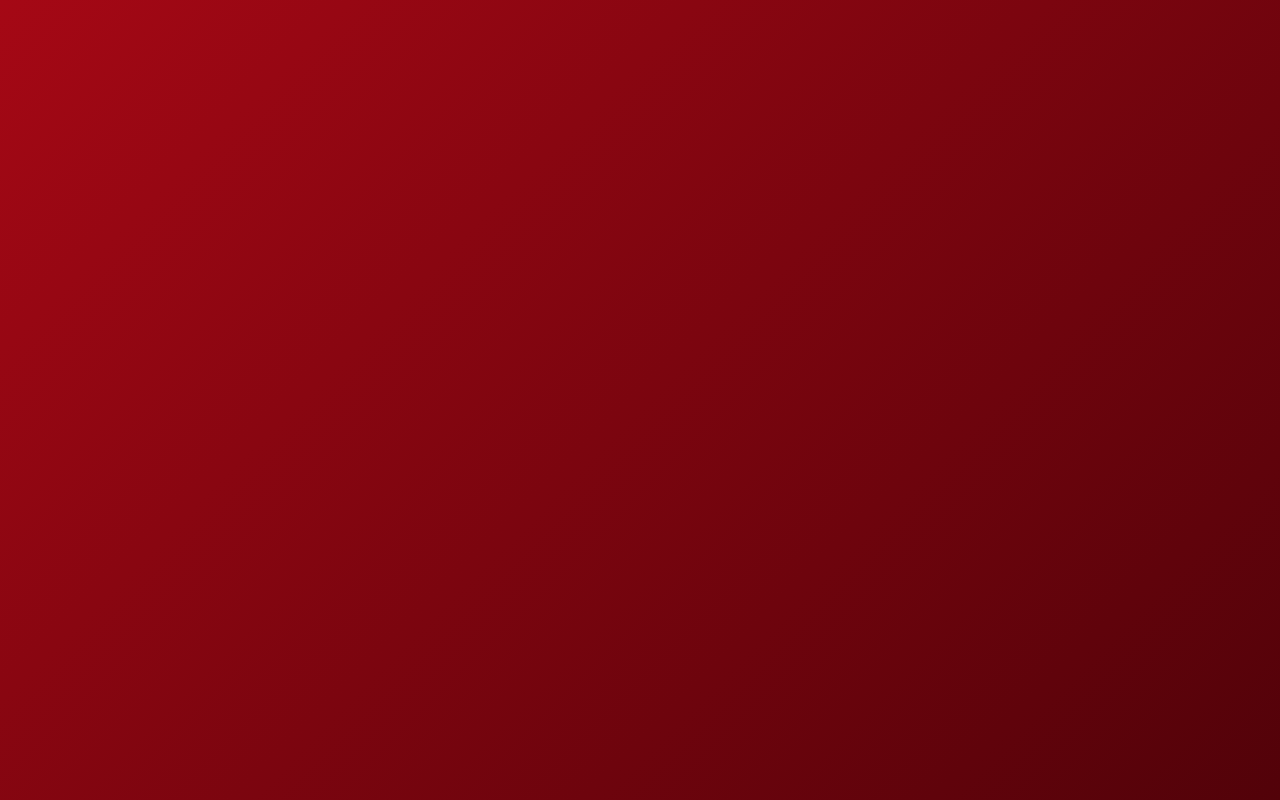
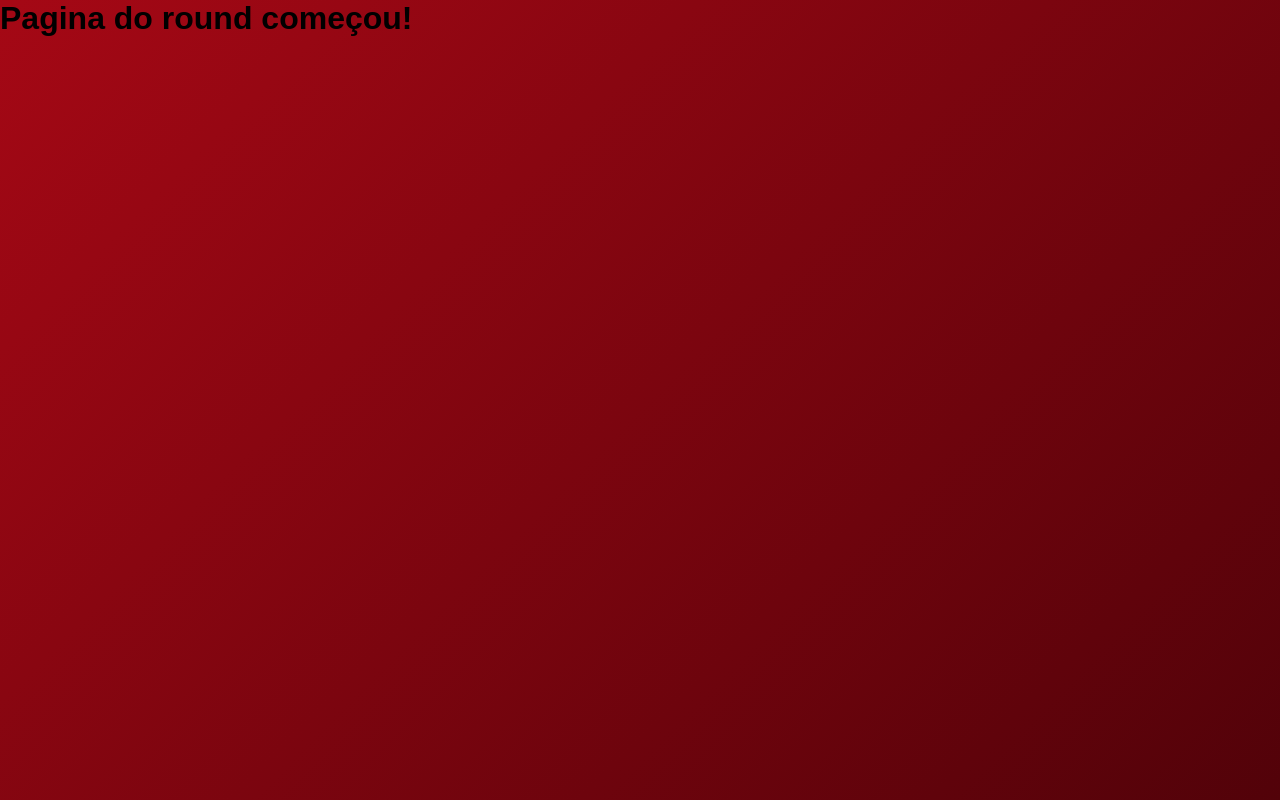
Before and after one commit to GabrielLNascimento/mimix, a React (Vite) app: page /round in a window 1280 px wide. Before the commit this address had no page. Built offline with nearby package versions, Linux system fonts and the light colour scheme; a web font is replaced by a local one.

Commit message:
fix: novo botão de começar com funcionalidade de checar se pode começar ou não - se tem pelo menos 2 times - se tem pelo menos 1 jogador em cada time

```diff
--- a/src/RoutersApp.jsx
+++ b/src/RoutersApp.jsx
@@ -4,6 +4,7 @@ import { GameProvider } from "./context/GameContext.jsx";
 // pages
 import Home from "./pages/Home";
 import SetupTeams from "./pages/SetupTeams";
+import Round from "./pages/Round";
 
 const RoutersApp = () => {
     return (
@@ -13,6 +14,7 @@ const RoutersApp = () => {
                     <Routes>
                         <Route path="/" element={<Home />} />
                         <Route path="/setup" element={<SetupTeams />} />
+                        <Route path="/round" element={<Round />} />
                     </Routes>
                 </GameProvider>
             </BrowserRouter>
--- /dev/null
+++ b/src/pages/Round/index.jsx
@@ -0,0 +1,7 @@
+import "./Round.css"
+
+const Round = () => {
+    return <h1>Pagina do round começou!</h1>
+}
+
+export default Round
--- a/src/pages/SetupTeams/SetupTeams.css
+++ b/src/pages/SetupTeams/SetupTeams.css
@@ -26,6 +26,7 @@
 .setup-section {
     width: 100%;
     text-align: center;
+    margin-bottom: 20px;
 }
 
 .setup-section h2 {
--- a/src/pages/SetupTeams/index.jsx
+++ b/src/pages/SetupTeams/index.jsx
@@ -1,5 +1,6 @@
 import { useGame } from "../../context/useGame.js";
 import { Trash } from "lucide-react";
+import ButtonLink from "../../components/ButtonLink";
 import "./SetupTeams.css";
 
 const SetupTeams = () => {
@@ -11,6 +12,14 @@ const SetupTeams = () => {
         removePlayer,
         removeTeam,
     } = useGame();
+
+    const checkPlay = () => {
+        if (teams.length <= 1) {
+            return false;
+        }
+
+        return teams.every((team) => team.players.length >= 1);
+    };
 
     return (
         <>
@@ -45,7 +54,9 @@ const SetupTeams = () => {
                                             </button>
                                             <button
                                                 className="setup-btnAction"
-                                                onClick={() => removeTeam(team.id)}
+                                                onClick={() =>
+                                                    removeTeam(team.id)
+                                                }
                                             >
                                                 <Trash />
                                             </button>
@@ -86,6 +97,8 @@ const SetupTeams = () => {
                             ))}
                     </div>
                 </section>
+
+                {checkPlay() && <ButtonLink text="Começar" path="/round" />}
             </div>
         </>
     );
```
Also changed, not shown: src/pages/Round/Round.css (added).
